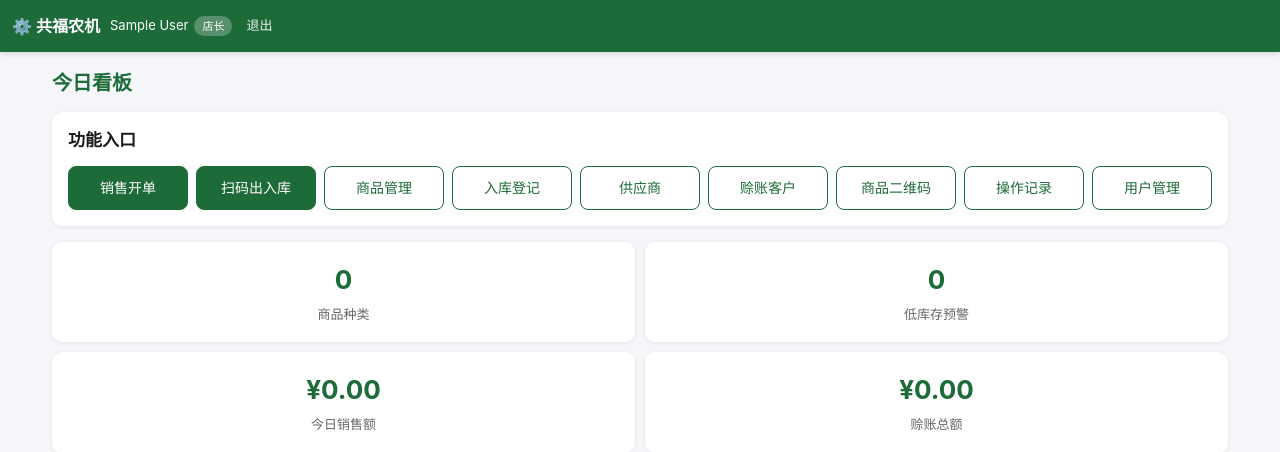
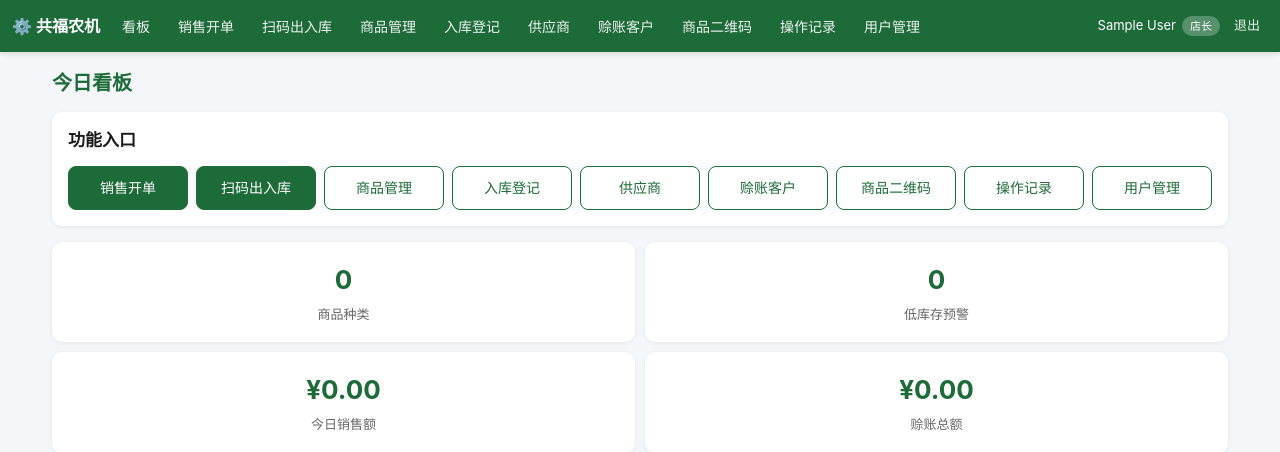
Before and after one commit to Cao1995988/gfnj-inventory, a Flask app: page / in a window 1280 px wide. Shown: the top 452 px of the page. Run offline with Flask 3, Linux system fonts and the light colour scheme; the visitor is signed in with stand-in values (Sample User, id 1); data that the repository does not hold is empty.

Commit message:
feat: 导航栏添加全部功能入口链接

```diff
--- a/templates/base.html
+++ b/templates/base.html
@@ -16,6 +16,18 @@
 <body>
   <header class="top-bar">
     <a href="/" class="brand">⚙️ 共福农机</a>
+    <div class="nav">
+      <a href="/">看板</a>
+      <a href="/sales">销售开单</a>
+      <a href="/scan">扫码出入库</a>
+      <a href="/products">商品管理</a>
+      <a href="/purchases">入库登记</a>
+      <a href="/suppliers">供应商</a>
+      <a href="/customers">赊账客户</a>
+      <a href="/qrcodes">商品二维码</a>
+      <a href="/logs">操作记录</a>
+      <a href="/users">用户管理</a>
+    </div>
     <div class="user">
       <span>{{ user.name }}</span>
       <small>{{ '店长' if user.role == 'owner' else '店员' }}</small>
```
